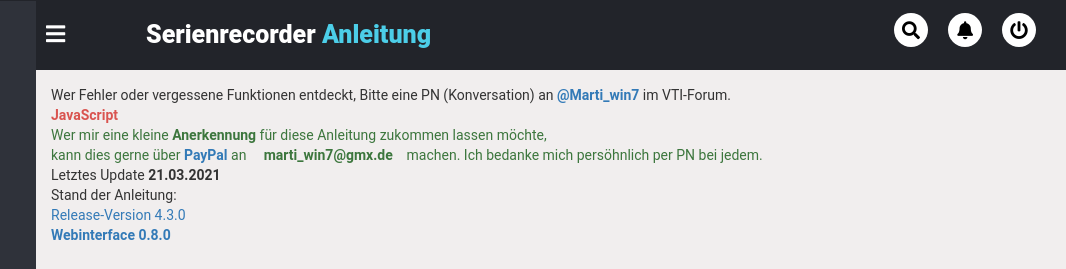
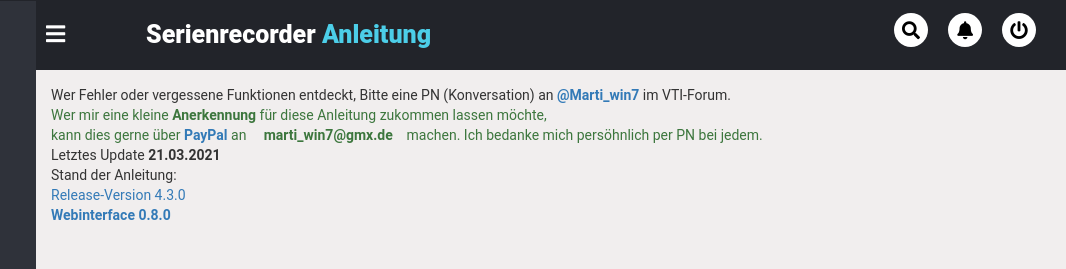
Before and after one commit to Marti-Win7/SR-AN, a plain HTML site: page index-martin.html in a window 1280 px wide. Shown: the top 269 px of the page, 214-1280 px from the left. Drawn offline with nearby package versions, Linux system fonts and the light colour scheme; files whose address does not match are found by name.

Commit message:
Update index-martin.html

```diff
--- a/index-martin.html
+++ b/index-martin.html
@@ -184,8 +184,6 @@
 
 					<div>Wer Fehler oder vergessene Funktionen entdeckt, Bitte eine PN (Konversation) an <a href="https://www.vuplus-support.org/wbb4/index.php?user/79460-marti-win7/" target="_blank"><strong>@Marti_win7</strong></a> im VTI-Forum.
 					<br>
-						<span class="redfont"><strong>JavaScript</strong></span>
-						<br>
 					<span class="text-success">Wer mir eine kleine <strong>Anerkennung</strong> für diese Anleitung zukommen lassen möchte,
 						<br> kann dies gerne über <a href="https://www.paypal.com/de/home" target="_blank"><strong>PayPal</strong></a> an  &nbsp; &nbsp; <strong>marti_win7@gmx.de</strong>&nbsp; &nbsp; machen. Ich bedanke mich persöhnlich per PN bei jedem.</span>
 
```
